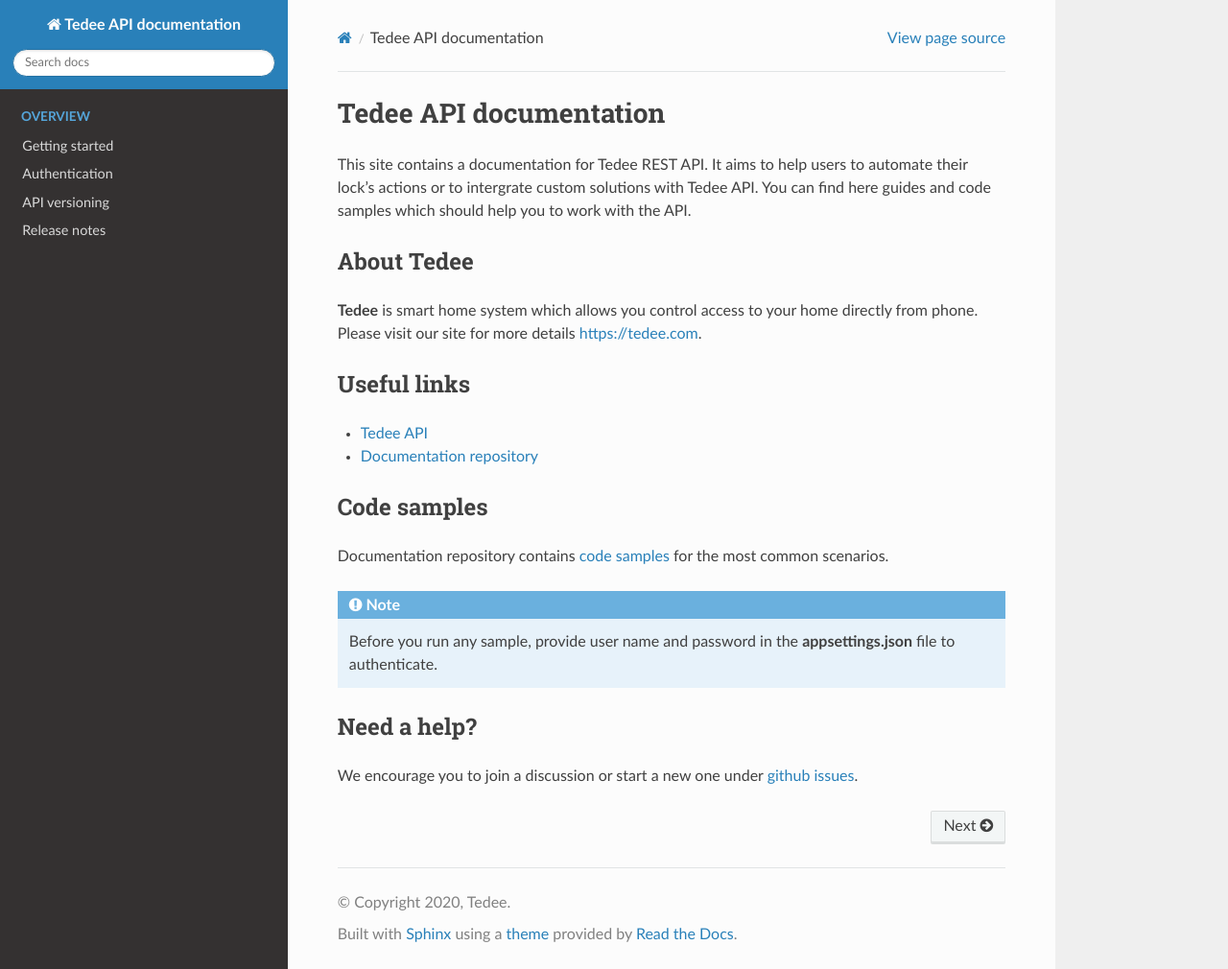
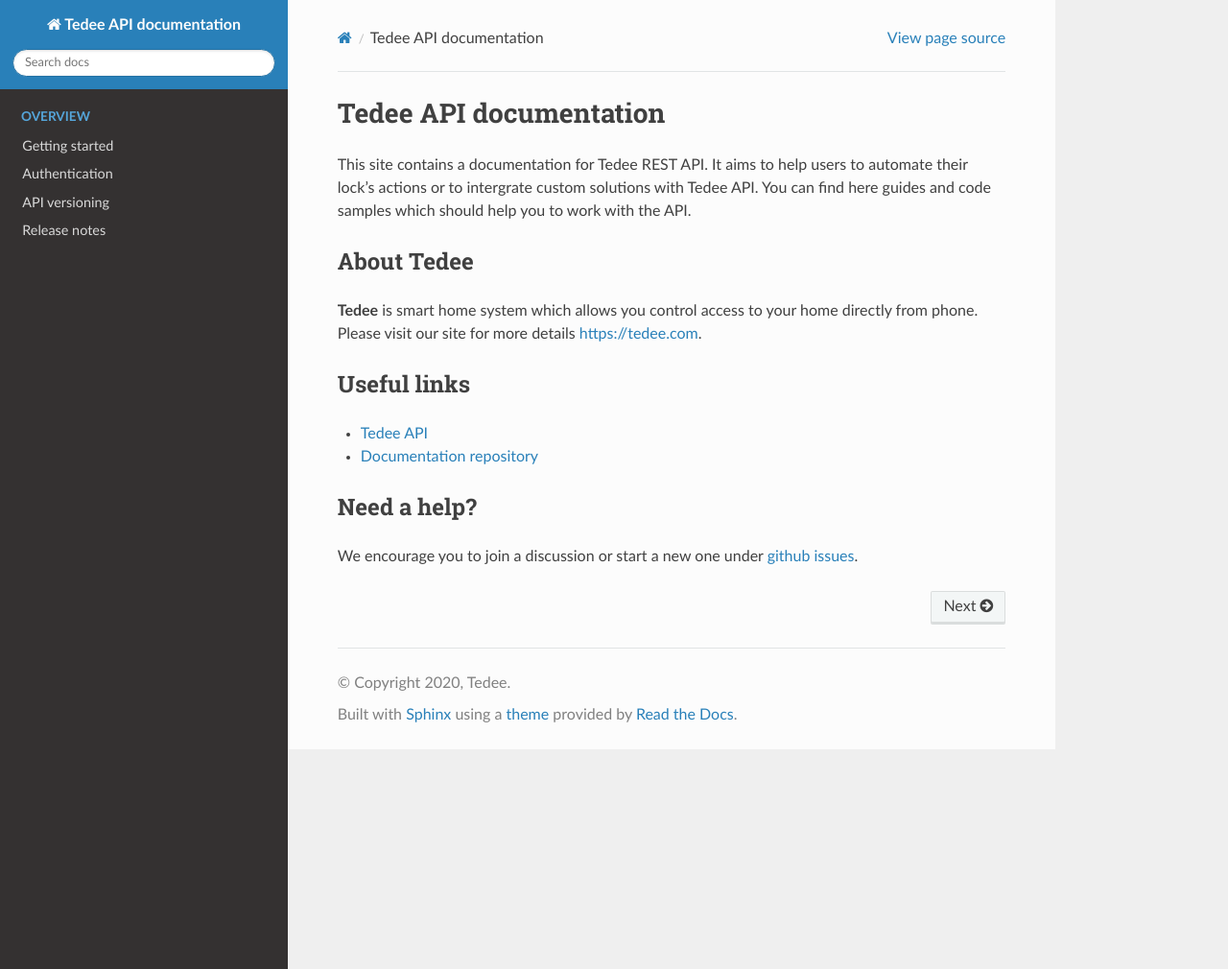
Before and after one commit to tedee-com/tedee-api-doc, a Sphinx documentation site: the page built from docs/source/index.rst, in a window 1280 px wide and 1010 px high. Shown: the whole window at 96% size. Built offline with Sphinx 7.4.7 and the Read the Docs theme 2.0.0, drawn with Linux system fonts in a browser that asks for light colours.

Commit message:
Remove the code samples note from wrong place

```diff
--- a/docs/source/index.rst
+++ b/docs/source/index.rst
@@ -36,14 +36,6 @@ Useful links
 - `Tedee API <https://api.tedee.com/>`_
 - `Documentation repository <https://github.com/tedee-com/tedee-api-doc>`_
 
-Code samples
-------------
-
-Documentation repository contains `code samples <https://github.com/tedee-com/tedee-api-doc/tree/master/samples>`_ for the most common scenarios.
-
-.. note::
-   Before you run any sample, provide user name and password in the **appsettings.json** file to authenticate.
-
 
 Need a help?
 ------------
```
